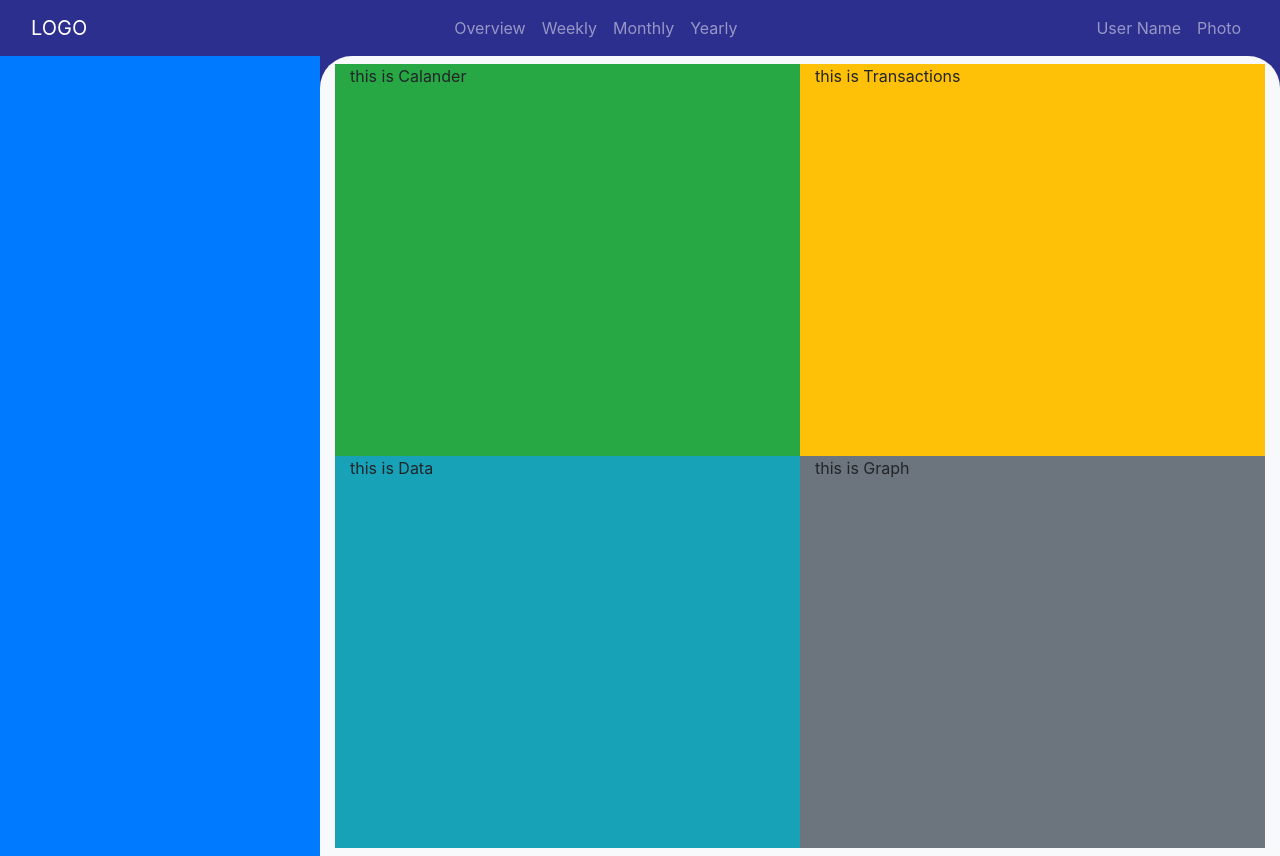
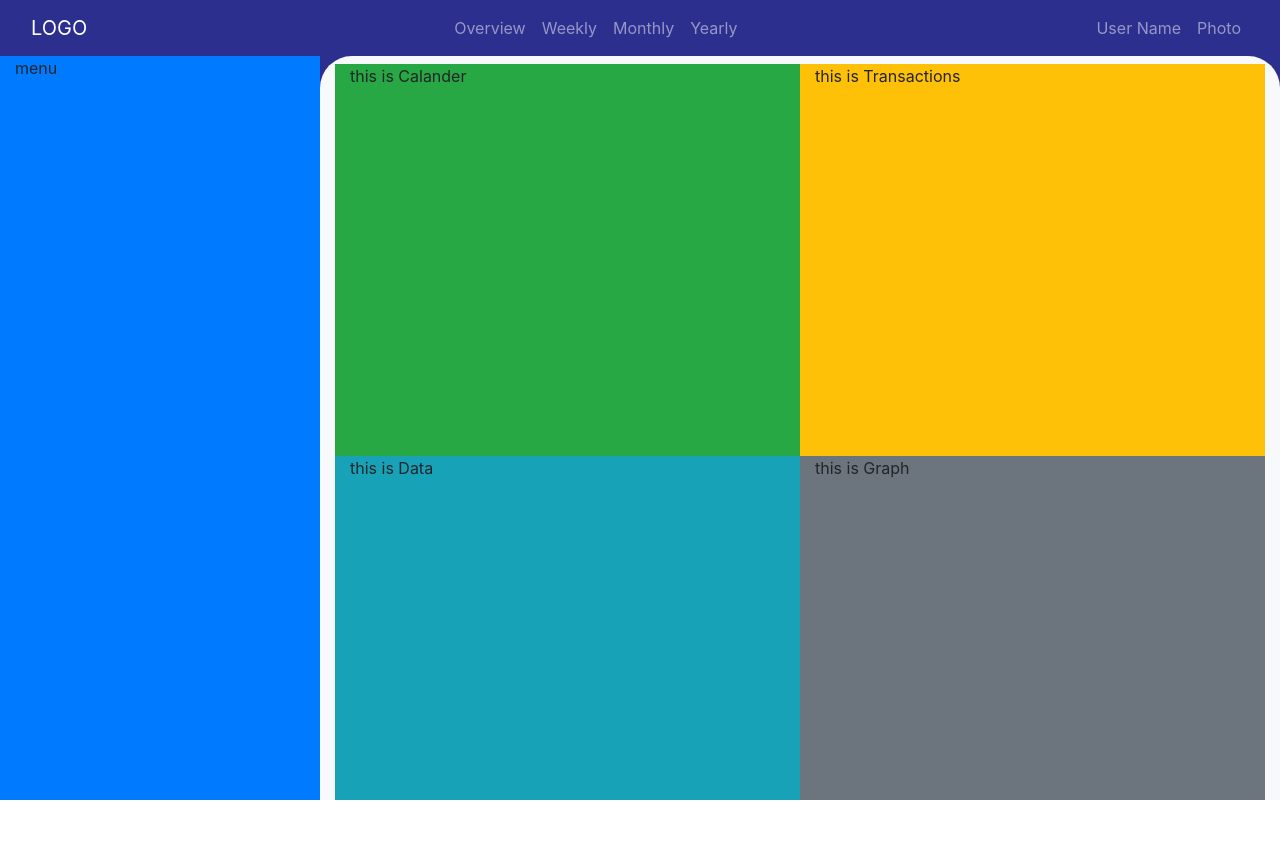
Before and after one commit to FinleyZ/my-account-book, a React (Create React App) app: page / in a window 1280 px wide. After the commit the page ends 800 px from the top, so only its background shows below. Built offline with nearby package versions, Linux system fonts and the light colour scheme.

Commit message:
layout done!!!!!!!!!!!!!!!!!!!!!!

```diff
--- a/src/App.js
+++ b/src/App.js
@@ -3,7 +3,7 @@ import MyAccountBook from './containers/MyAccountBook/MyAccountBook'
 
 function App() {
   return (
-    <div className="App">
+    <div className="App ">
         <MyAccountBook/>
 
     </div>
--- a/src/components/DataDisplay/DataDisplay.js
+++ b/src/components/DataDisplay/DataDisplay.js
@@ -3,15 +3,15 @@ import { Container, Row, Col } from 'react-bootstrap'
 
 export const DataDisplay = () => {
 	return (
-		<Container fluid className="h-100">
-			<Row className="h-50 bg-success">
-				<Col className="bg-success ">this is Calander</Col>
-				<Col className="bg-warning ">this is Transactions </Col>
+		<Container fluid className="h-100" style={{overflow: "scroll"}}>
+			<Row className="h-50 bg-success " lg="12">
+				<Col className="bg-success" lg="6" md="6" style={{minHeight: "350px"}}>this is Calander</Col>
+				<Col className="bg-warning" lg="6" md="6" style={{minHeight: "350px"}}>this is Transactions </Col>
 			</Row>
 
-			<Row className="h-50">
-				<Col className="bg-info">this is Data</Col>
-				<Col className="bg-secondary">this is Graph</Col>
+			<Row className="h-50" lg="12">
+				<Col className="bg-info" lg="6" md="6" style={{minHeight: "350px"}}>this is Data</Col>
+				<Col className="bg-secondary" lg="6" md="6" style={{minHeight: "350px"}}>this is Graph</Col>
 			</Row>
 		</Container>
 
--- a/src/containers/MyAccountBook/MyAccountBook.js
+++ b/src/containers/MyAccountBook/MyAccountBook.js
@@ -6,11 +6,11 @@ const MyAccountBook = () =>{
 
 	return(
 		// <Container fluid className="h-92">
-		<Container fluid className="h-100">
+		<Container fluid className="h-100" style={{overflow: "scroll"}}>
 			<Navigation/>
 			<Row className="h-100">
-				<Col className="bg-primary" lg="3" >
-
+				<Col className="bg-primary" lg="3" style={{minHeight: "500px"}}>
+				menu
 				</Col>
 
 				<Col className="bg-light py-2" lg="9" style={{borderRadius: "2rem 2rem 0 0"} }>
```
